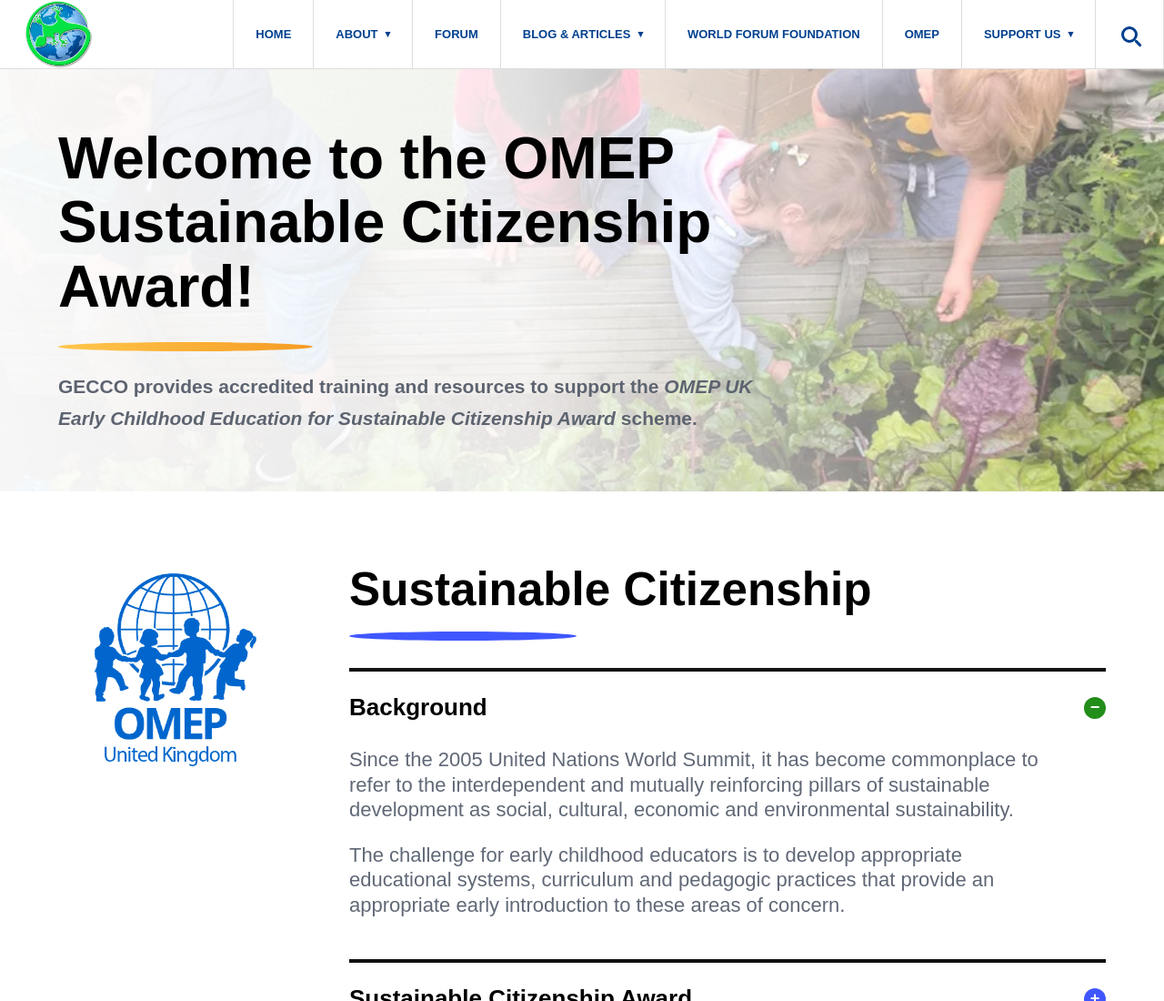
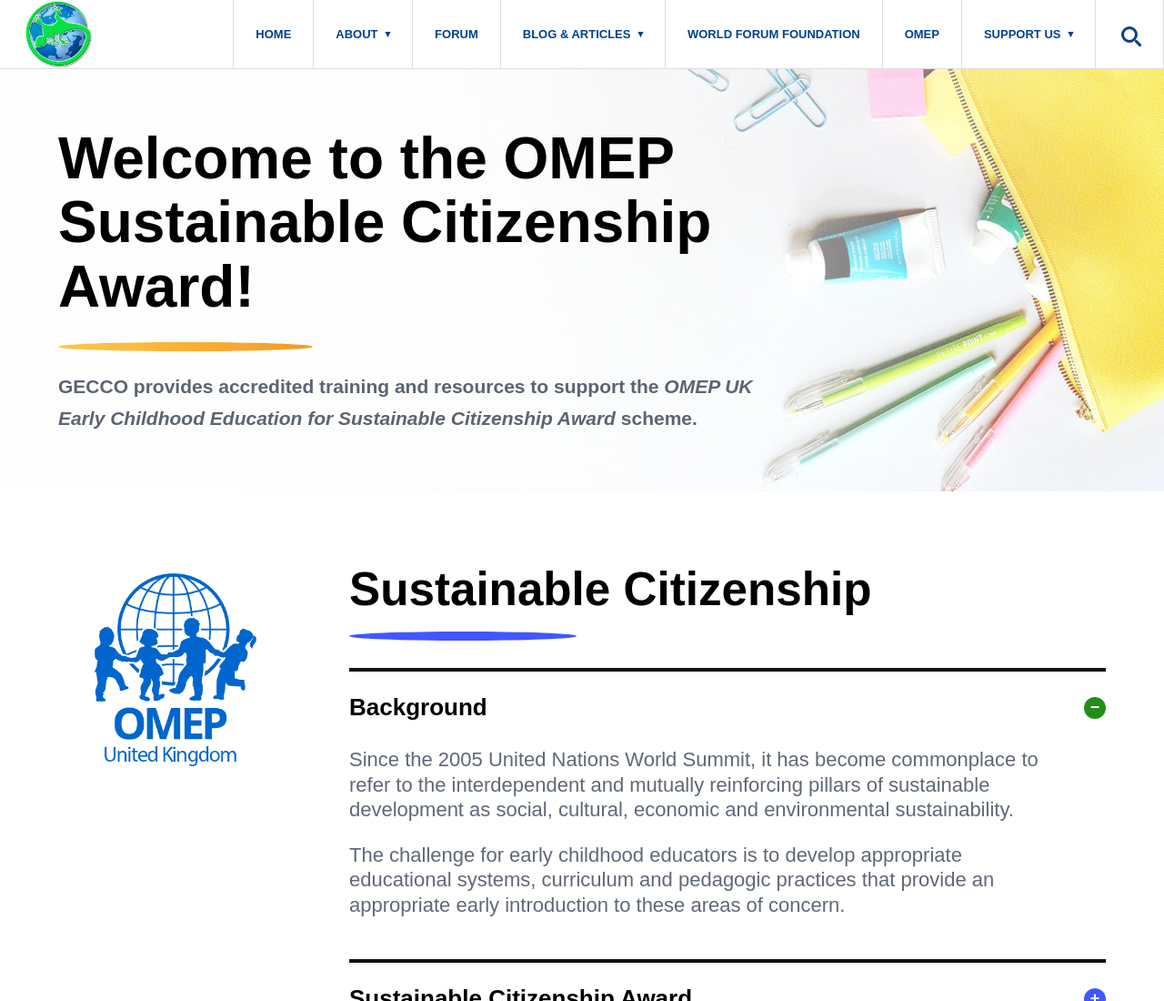
Before and after one commit to malekaodmoleke/gecco, a plain HTML site: page omep.html in a window 1280 px wide. Shown: the top 1100 px of the page at 91% size. Drawn offline with Linux system fonts and the light colour scheme.

Commit message:
fix omep hero

```diff
--- a/omep.html
+++ b/omep.html
@@ -38,7 +38,7 @@
   min-height:58vh;
   background:
     linear-gradient(90deg,rgba(255,255,255,.96) 0%,rgba(255,255,255,.88) 45%,rgba(255,255,255,.2) 100%),
-    url("images/hero-people.webp") center/cover no-repeat;
+    url("images/hero-omep.jpg") center/cover no-repeat;
   display:flex;
   align-items:center;
 }
```
